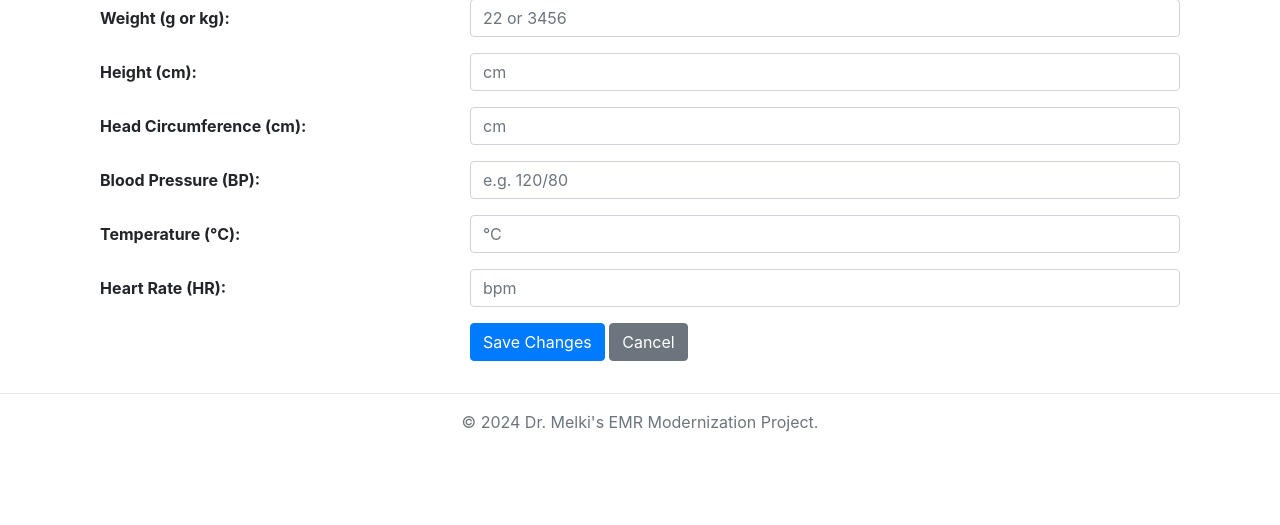
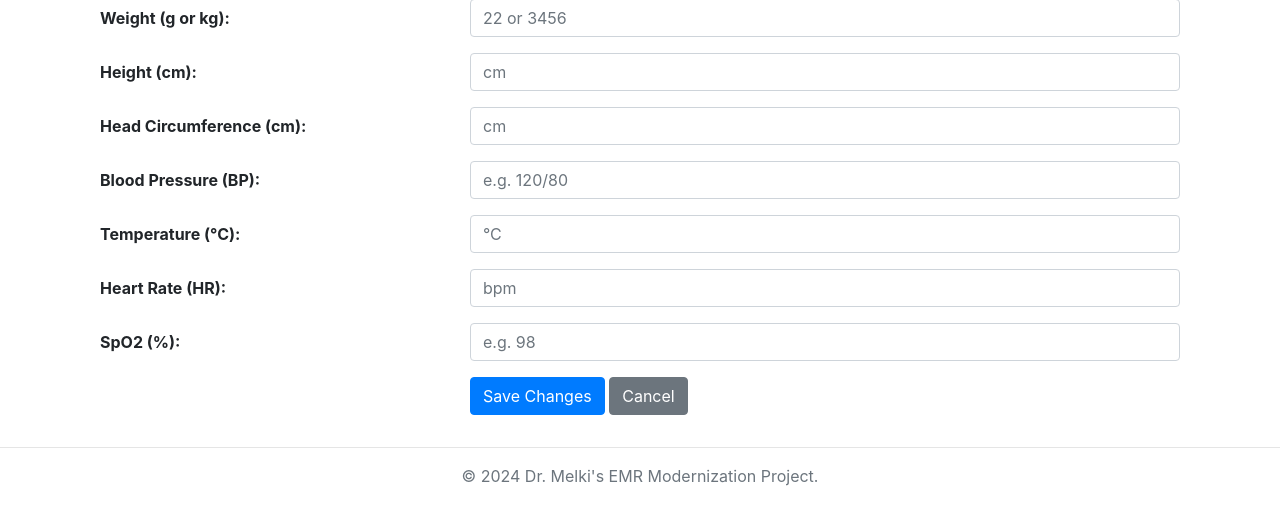
Before and after one commit to Samimelki/pediatric-emr-system, a Flask app: template templates/edit_visit_measurements.html in a window 1280 px wide. Shown: the part 208-733 px from the top of the page. Run offline with Flask 3, Linux system fonts and the light colour scheme; the template is opened without the code that fills it, so the values that code supplies are empty; some libraries are stand-ins or nearby versions.

Commit message:
feat: Add pulse oximetry (SpO2) as toggleable feature - Add pulse_oximetry to AVAILABLE_FEATURES in emr_config.py - Add SpO2 field to patient visit forms with conditional display - Include SpO2 in visit measurements editing interface - Display SpO2 readings in patient visit history - Enable pulse oximetry in all default profiles - Demonstrate flexibility of new profile-based feature system

```diff
--- a/emr_config.py
+++ b/emr_config.py
@@ -61,6 +61,11 @@ AVAILABLE_FEATURES = {
         'description': 'Track body temperature',
         'category': 'General'
     },
+    'pulse_oximetry': {
+        'name': 'Pulse Oximetry',
+        'description': 'Track oxygen saturation (SpO2) measurements',
+        'category': 'General'
+    },
     'weight_tracking': {
         'name': 'Weight Tracking',
         'description': 'Smart weight tracking (kg/g conversion)',
@@ -106,6 +111,7 @@ DEFAULT_PROFILES = {
             'blood_pressure': False,
             'heart_rate': True,
             'temperature': True,
+            'pulse_oximetry': True,
             'weight_tracking': True,
             'height_tracking': True,
             'visit_notes': True,
@@ -131,6 +137,7 @@ DEFAULT_PROFILES = {
             'blood_pressure': True,
             'heart_rate': True,
             'temperature': True,
+            'pulse_oximetry': True,
             'weight_tracking': True,
             'height_tracking': True,
             'visit_notes': True,
@@ -156,6 +163,7 @@ DEFAULT_PROFILES = {
             'blood_pressure': True,
             'heart_rate': True,
             'temperature': True,
+            'pulse_oximetry': True,
             'weight_tracking': True,
             'height_tracking': True,
             'visit_notes': True,
--- a/routes/patient_routes.py
+++ b/routes/patient_routes.py
@@ -795,6 +795,7 @@ def add_visit(patient_id):
         bp = request.form.get('bp')
         temperature = request.form.get('temperature')
         hr = request.form.get('hr')
+        spo2 = request.form.get('spo2')
         # Pediatric measurement fields (stored as direct columns)
         weight_g = request.form.get('weight_g')
         height_cm = request.form.get('height_cm')
@@ -830,7 +831,8 @@ def add_visit(patient_id):
             'head_circumference_cm': float(head_circumference_cm) if head_circumference_cm else None,
             'bp': bp if bp else None,
             'temperature': float(temperature) if temperature else None,
-            'hr': int(hr) if hr else None
+            'hr': int(hr) if hr else None,
+            'spo2': float(spo2) if spo2 else None
         }
         vital_signs = {k: v for k, v in vital_signs.items() if v is not None}
         vital_signs_json = json.dumps(vital_signs)
@@ -857,6 +859,7 @@ def add_visit(patient_id):
         if bp: vs_parts.append(f"BP: {bp}")
         if temperature: vs_parts.append(f"Temp: {temperature}°C")
         if hr: vs_parts.append(f"HR: {hr}")
+        if spo2: vs_parts.append(f"SpO2: {spo2}%")
         vs_string = ", ".join(vs_parts)
 
         raw_visit_parts = [f"*{formatted_date_for_raw}*"]
@@ -1064,6 +1067,7 @@ def update_visit_measurements(visit_id):
         bp = request.form.get('bp')
         temperature = request.form.get('temperature')
         hr = request.form.get('hr')
+        spo2 = request.form.get('spo2')
 
         # Convert and prepare values
         weight_g_val = float(weight_g) if weight_g else None
@@ -1077,7 +1081,8 @@ def update_visit_measurements(visit_id):
             'head_circumference_cm': head_circumference_cm_val,
             'bp': bp if bp else None,
             'temperature': float(temperature) if temperature else None,
-            'hr': int(hr) if hr else None
+            'hr': int(hr) if hr else None,
+            'spo2': float(spo2) if spo2 else None
         }
         # Remove None values for cleanliness
         vital_signs = {k: v for k, v in vital_signs.items() if v is not None}
--- a/templates/_patient_visits_form.html
+++ b/templates/_patient_visits_form.html
@@ -41,6 +41,12 @@
             <input type="number" class="form-control" id="hr" name="hr" step="any">
         </div>
         {% endif %}
+        {% if is_feature_enabled('pulse_oximetry') %}
+        <div class="form-group col-md-2">
+            <label for="spo2">SpO2 (%)</label>
+            <input type="number" class="form-control" id="spo2" name="spo2" step="any" min="0" max="100" placeholder="e.g. 98">
+        </div>
+        {% endif %}
     </div>
     <div class="form-group">
         <label for="visit_notes">Visit Notes <span class="text-danger">*</span></label>
--- a/templates/_patient_visits_list.html
+++ b/templates/_patient_visits_list.html
@@ -63,7 +63,8 @@
                                 {% if vs.bp %}<li>BP: {{ vs.bp }}</li>{% endif %}
                                 {% if vs.temperature %}<li>Temperature: {{ vs.temperature }}&#8451;</li>{% endif %}
                                 {% if vs.hr %}<li>HR: {{ vs.hr }}</li>{% endif %}
-                                {% if not vs.bp and not vs.temperature and not vs.hr %}<li>No additional vitals recorded.</li>{% endif %}
+                                {% if vs.spo2 and is_feature_enabled('pulse_oximetry') %}<li>SpO2: {{ vs.spo2 }}%</li>{% endif %}
+                                {% if not vs.bp and not vs.temperature and not vs.hr and not (vs.spo2 and is_feature_enabled('pulse_oximetry')) %}<li>No additional vitals recorded.</li>{% endif %}
                             </ul>
                         {% endif %}
                         <h6>Note</h6>
--- a/templates/edit_visit_measurements.html
+++ b/templates/edit_visit_measurements.html
@@ -57,6 +57,14 @@
                 <input type="number" class="form-control" id="hr" name="hr" value="{{ visit.hr if visit.hr is not none else '' }}" placeholder="bpm">
             </div>
         </div>
+        {% if is_feature_enabled('pulse_oximetry') %}
+        <div class="form-group row">
+            <label for="spo2" class="col-sm-4 col-form-label"><strong>SpO2 (%):</strong></label>
+            <div class="col-sm-8">
+                <input type="number" step="any" class="form-control" id="spo2" name="spo2" value="{{ visit.spo2 if visit.spo2 is not none else '' }}" placeholder="e.g. 98" min="0" max="100">
+            </div>
+        </div>
+        {% endif %}
         <div class="form-group row">
             <div class="col-sm-8 offset-sm-4">
                 <button type="submit" class="btn btn-primary">Save Changes</button>
```
